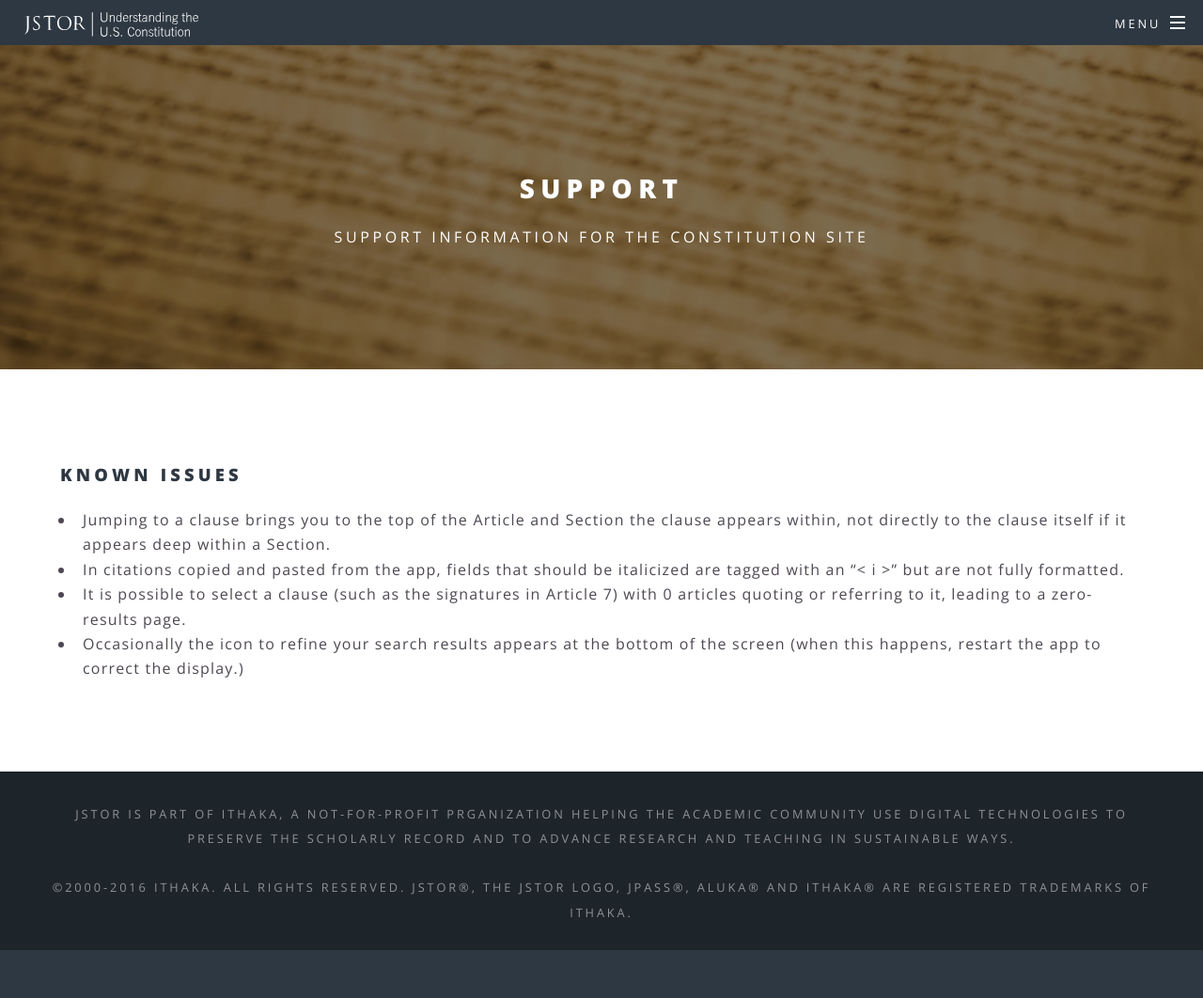
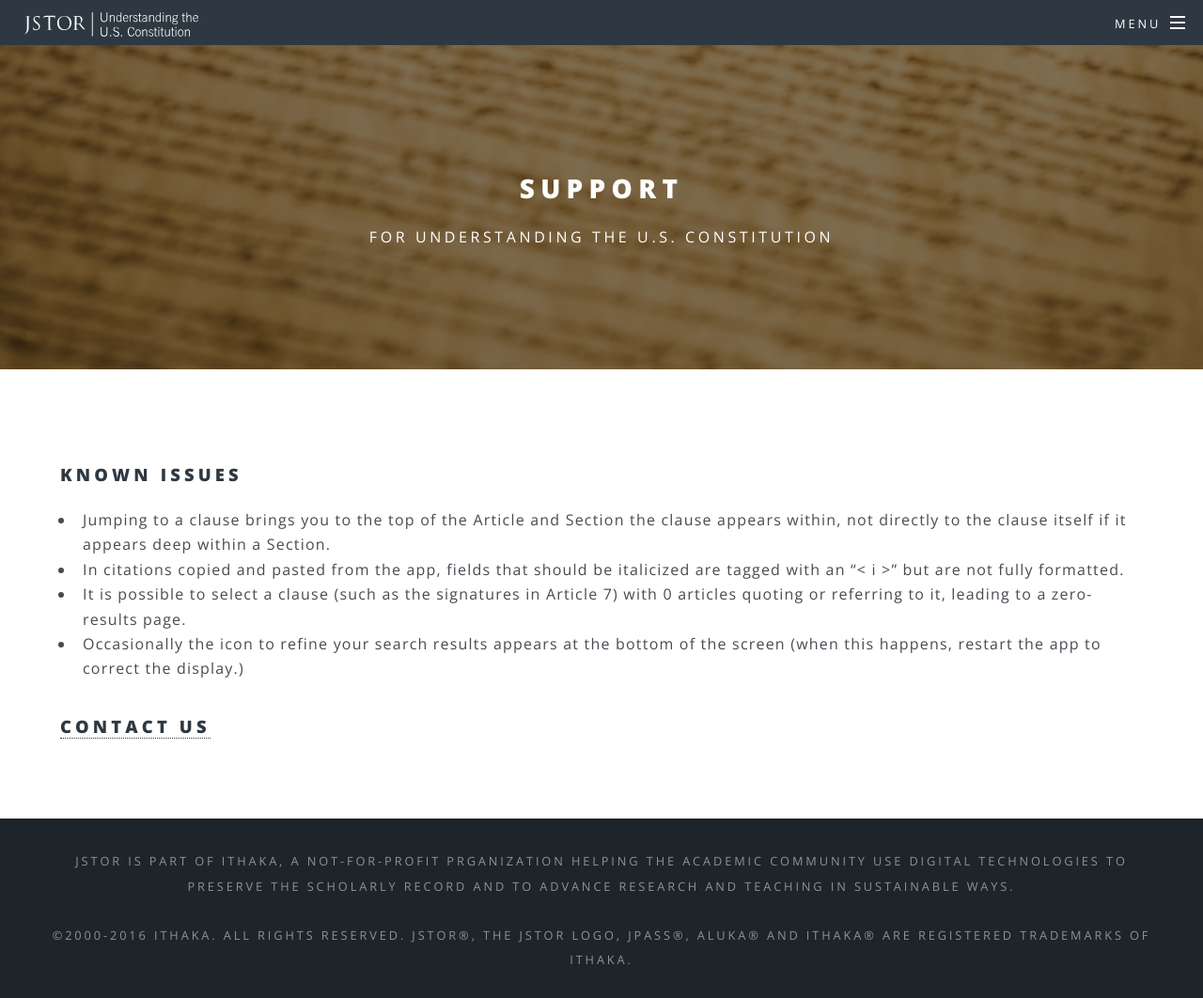
Before and after one commit to JSTOR-Labs/constitution-site, a Jekyll site: the page built from support.md, in a window 1280 px wide and 1062 px high. Shown: the whole window at 94% size. Built offline with Jekyll 4.4.1, drawn with Linux system fonts in a browser that asks for light colours.

Commit message:
Updated tips and support pages.  Added Contact Us link to generic Labs contact form.

```diff
--- a/index.html
+++ b/index.html
@@ -11,7 +11,6 @@
 							<p>{{ site.description | markdownify }}</p>
 						</div>
 						<div>
-							<br/><br/>
 							<ul class="actions vertical">
 								<li>DOWNLOAD FREE APP NOW</li>
 								<li><a style="border-bottom:none;" href="https://itunes.apple.com/us/app/understanding-u.s.-constitution/id1126285498?mt=8"><img style="border:1px solid white;border-radius:4px;" src="images/Download_on_the_App_Store_Badge_US-UK_135x40.svg"></a></li>
--- a/support.md
+++ b/support.md
@@ -1,7 +1,7 @@
 ---
 layout: page
 title: Support
-description: Support information for the Constitution site
+description: For Understanding the U.S. Constitution
 ---
 
 ### Known Issues
@@ -10,3 +10,5 @@
 * In citations copied and pasted from the app, fields that should be italicized are tagged with an "< i >" but are not fully formatted.
 * It is possible to select a clause (such as the signatures in Article 7) with 0 articles quoting or referring to it, leading to a zero-results page.
 * Occasionally the icon to refine your search results appears at the bottom of the screen (when this happens, restart the app to correct the display.)
+
+### [Contact Us](http://labs.jstor.org/labs-contact-us-captcha/?subject=Understanding the US Constitution&next=/constitution/support.html)
```
Also changed, not shown: tips.md (+1 -1 lines).
